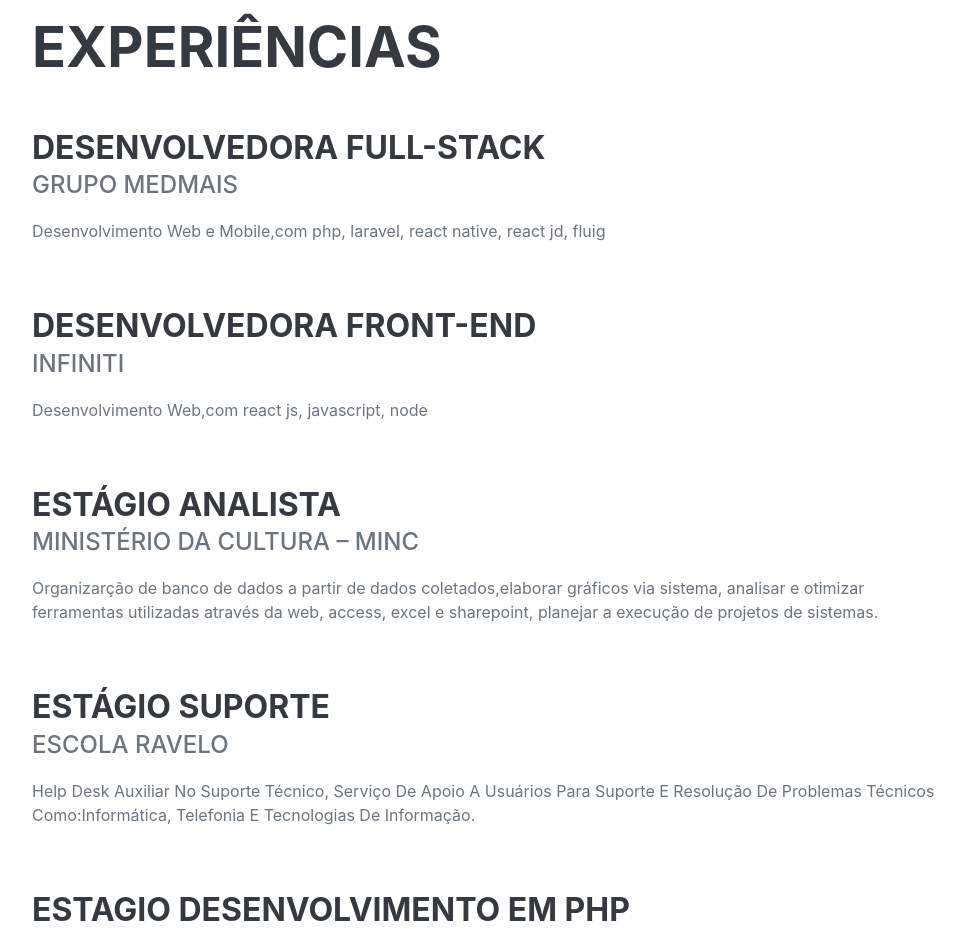
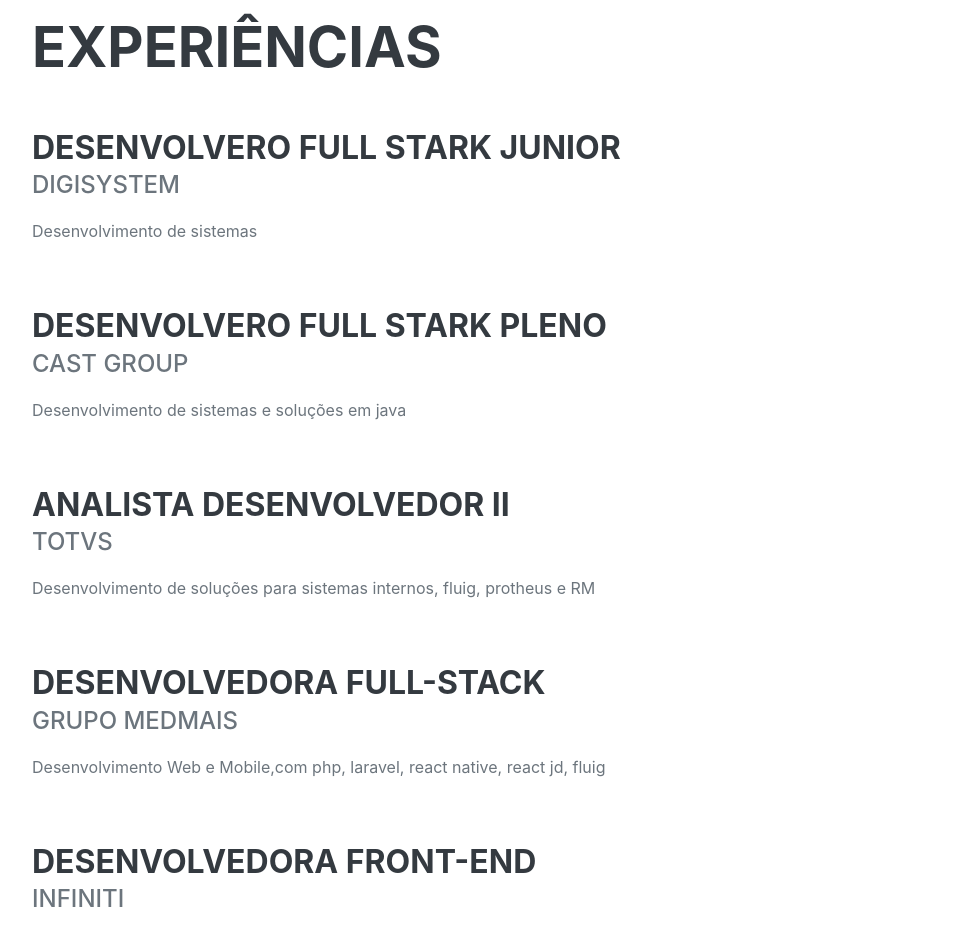
Before and after one commit to Caroline0298/-, a plain HTML site: page index.html in a window 1280 px wide. Shown: the part 900-1829 px from the top of the page, without its empty margins (288-1253 px from the left). Drawn offline with nearby package versions, Linux system fonts and the light colour scheme; a web font is replaced by a local one.

Commit message:
atualizacoes

```diff
--- a/index.html
+++ b/index.html
@@ -1,5 +1,6 @@
 <!DOCTYPE html>
 <html lang="en">
+
 <head>
     <meta charset="utf-8" />
     <meta name="viewport" content="width=device-width, initial-scale=1, shrink-to-fit=no" />
@@ -10,19 +11,24 @@
     <!-- Font Awesome icons (free version)-->
     <script src="https://use.fontawesome.com/releases/v5.15.1/js/all.js" crossorigin="anonymous"></script>
     <!-- Google fonts-->
-        <link href="https://fonts.googleapis.com/css?family=Saira+Extra+Condensed:500,700" rel="stylesheet" type="text/css" />
+    <link href="https://fonts.googleapis.com/css?family=Saira+Extra+Condensed:500,700" rel="stylesheet"
+        type="text/css" />
     <link href="https://fonts.googleapis.com/css?family=Muli:400,400i,800,800i" rel="stylesheet" type="text/css" />
     <!-- Core theme CSS (includes Bootstrap)-->
     <link href="css/styles.css" rel="stylesheet" />
 </head>
+
 <body id="page-top">
     <!-- Navigation-->
     <nav class="navbar navbar-expand-lg navbar-dark bg-primary fixed-top" id="sideNav">
         <a class="navbar-brand js-scroll-trigger" href="#page-top">
             <span class="d-block d-lg-none">Caroline Figueira</span>
-                <span class="d-none d-lg-block"><img class="img-fluid img-profile rounded-circle mx-auto mb-2" src="assets/img/eu.png" alt="" /></span>
+            <span class="d-none d-lg-block"><img class="img-fluid img-profile rounded-circle mx-auto mb-2"
+                    src="assets/img/eu.png" alt="" /></span>
         </a>
-            <button class="navbar-toggler" type="button" data-toggle="collapse" data-target="#navbarSupportedContent" aria-controls="navbarSupportedContent" aria-expanded="false" aria-label="Toggle navigation"><span class="navbar-toggler-icon"></span></button>
+        <button class="navbar-toggler" type="button" data-toggle="collapse" data-target="#navbarSupportedContent"
+            aria-controls="navbarSupportedContent" aria-expanded="false" aria-label="Toggle navigation"><span
+                class="navbar-toggler-icon"></span></button>
         <div class="collapse navbar-collapse" id="navbarSupportedContent">
             <ul class="navbar-nav">
                 <li class="nav-item"><a class="nav-link js-scroll-trigger" href="#about">Sobre</a></li>
@@ -47,12 +53,21 @@
                     Samambaia-Sul Distrito Federal<br> (61) 98683-6345<br>
                     <a href="mailto:name@email.com">carolinefigueira89@gmail.com</a>
                 </div>
-                    <p class="lead mb-5">Sou uma desenvolvedora Full Stack apaixonado pelas melhores tecnologias de desenvolvimento web e móvel. Posso aprender rapidamente o que é necessário para manter o processo em andamento. Acredito que precisamos sempre aprender, pensar fora da caixa e sair da zona de conforto. <br> Tenho experiência com projetos utilizando C#,Asp Net.Core, JavaScript, Typescript, NodeJS, ReactJS, React Native, Php com Laravel e Bancos de Dados.Alem de ter desenvolvido habilidades técnicas e estou em contínuo aprendizado em desenvolvimento Mobile e Web, Frameworks, APIs, noções de Arquitetura de Sistemas, Git e Github e metodologias ágEstou sempre buscando conhecimento no dia a dia.
+                <p class="lead mb-5">Sou uma desenvolvedora Full Stack apaixonado pelas melhores tecnologias de
+                    desenvolvimento web e móvel. Posso aprender rapidamente o que é necessário para manter o processo em
+                    andamento. Acredito que precisamos sempre aprender, pensar fora da caixa e sair da zona de conforto.
+                    <br> Tenho experiência com projetos utilizando C#,Asp Net.Core, JavaScript, Typescript, NodeJS,
+                    ReactJS, React Native, Php com Laravel e Bancos de Dados.Alem de ter desenvolvido habilidades
+                    técnicas e estou em contínuo aprendizado em desenvolvimento Mobile e Web, Frameworks, APIs, noções
+                    de Arquitetura de Sistemas, Git e Github e metodologias ágEstou sempre buscando conhecimento no dia
+                    a dia.
                 </p>
                 <div class="social-icons">
-                        <a class="social-icon" href="https://www.linkedin.com/in/caroline-figueira-8b1431122/"><i class="fab fa-linkedin-in"></i></a>
+                    <a class="social-icon" href="https://www.linkedin.com/in/caroline-figueira-8b1431122/"><i
+                            class="fab fa-linkedin-in"></i></a>
                     <a class="social-icon" href="https://github.com/Caroline0298"><i class="fab fa-github"></i></a>
-                        <a class="social-icon" href="https://api.whatsapp.com/send?phone=5561986836345"><i class="fab fa-whatsapp"></i></a>
+                    <a class="social-icon" href="https://api.whatsapp.com/send?phone=5561986836345"><i
+                            class="fab fa-whatsapp"></i></a>
 
 
                 </div>
@@ -63,6 +78,30 @@
         <section class="resume-section" id="experience">
             <div class="resume-section-content">
                 <h2 class="mb-5">Experiências</h2>
+                <div class="d-flex flex-column flex-md-row justify-content-between mb-5">
+                    <div class="flex-grow-1">
+                        <h3 class="mb-0">Desenvolvero Full Stark Junior</h3>
+                        <div class="subheading mb-3">Digisystem</div>
+                        <p>Desenvolvimento de sistemas </p>
+                    </div>
+                    <div class="flex-shrink-0"><span class="text-primary"></span></div>
+                </div>
+                <div class="d-flex flex-column flex-md-row justify-content-between mb-5">
+                    <div class="flex-grow-1">
+                        <h3 class="mb-0">Desenvolvero Full Stark Pleno</h3>
+                        <div class="subheading mb-3">CAST GROUP</div>
+                        <p>Desenvolvimento de sistemas e soluções em java</p>
+                    </div>
+                    <div class="flex-shrink-0"><span class="text-primary"></span></div>
+                </div>
+                <div class="d-flex flex-column flex-md-row justify-content-between mb-5">
+                    <div class="flex-grow-1">
+                        <h3 class="mb-0">Analista Desenvolvedor II</h3>
+                        <div class="subheading mb-3">TOTVS</div>
+                        <p>Desenvolvimento de soluções para sistemas internos, fluig, protheus e RM</p>
+                    </div>
+                    <div class="flex-shrink-0"><span class="text-primary"></span></div>
+                </div>
                 <div class="d-flex flex-column flex-md-row justify-content-between mb-5">
                     <div class="flex-grow-1">
                         <h3 class="mb-0">Desenvolvedora Full-Stack</h3>
@@ -202,9 +241,12 @@
         <section class="resume-section" id="interests">
             <div class="resume-section-content">
                 <h2 class="mb-5">Interesses</h2>
-                    <p>Além de ser uma desenvolvedora web, eu aproveito a maior parte do tempo ao ar livre.Tento descobrir lugares novos ao meu redor e pratico esportes.</p>
+                <p>Além de ser uma desenvolvedora web, eu aproveito a maior parte do tempo ao ar livre.Tento descobrir
+                    lugares novos ao meu redor e pratico esportes.</p>
                 <p class="mb-0">
-                        Quando forçada a ficar dentro de casa, sigo uma série de filmes e programas de televisão de ficção científica e fantasia, sou um aspirante a chef e passo grande parte do meu tempo livre explorando os mais recentes avanços tecnológicos no mundo do desenvolvimento  web.</p>
+                    Quando forçada a ficar dentro de casa, sigo uma série de filmes e programas de televisão de ficção
+                    científica e fantasia, sou um aspirante a chef e passo grande parte do meu tempo livre explorando os
+                    mais recentes avanços tecnológicos no mundo do desenvolvimento web.</p>
             </div>
         </section>
         <hr class="m-0" />
@@ -260,10 +302,10 @@
 
                 </ul>
                 <br>
-                    <img src="./assets/img/work1.gif"  height="212" width="300" alt="">
-                    <img src="./assets/img/work2.gif"  height="212" width="300" alt="">
-                    <img src="./assets/img/work3.gif"  height="212" width="300" alt="">
-                    <img src="./assets/img/work4.gif"  height="212" width="300" alt="">
+                <img src="./assets/img/work1.gif" height="212" width="300" alt="">
+                <img src="./assets/img/work2.gif" height="212" width="300" alt="">
+                <img src="./assets/img/work3.gif" height="212" width="300" alt="">
+                <img src="./assets/img/work4.gif" height="212" width="300" alt="">
                 </li>
             </div>
         </section>
@@ -276,4 +318,5 @@
     <!-- Core theme JS-->
     <script src="js/scripts.js"></script>
 </body>
+
 </html>
```
Lines whose indentation alone changed are shown as unchanged.
